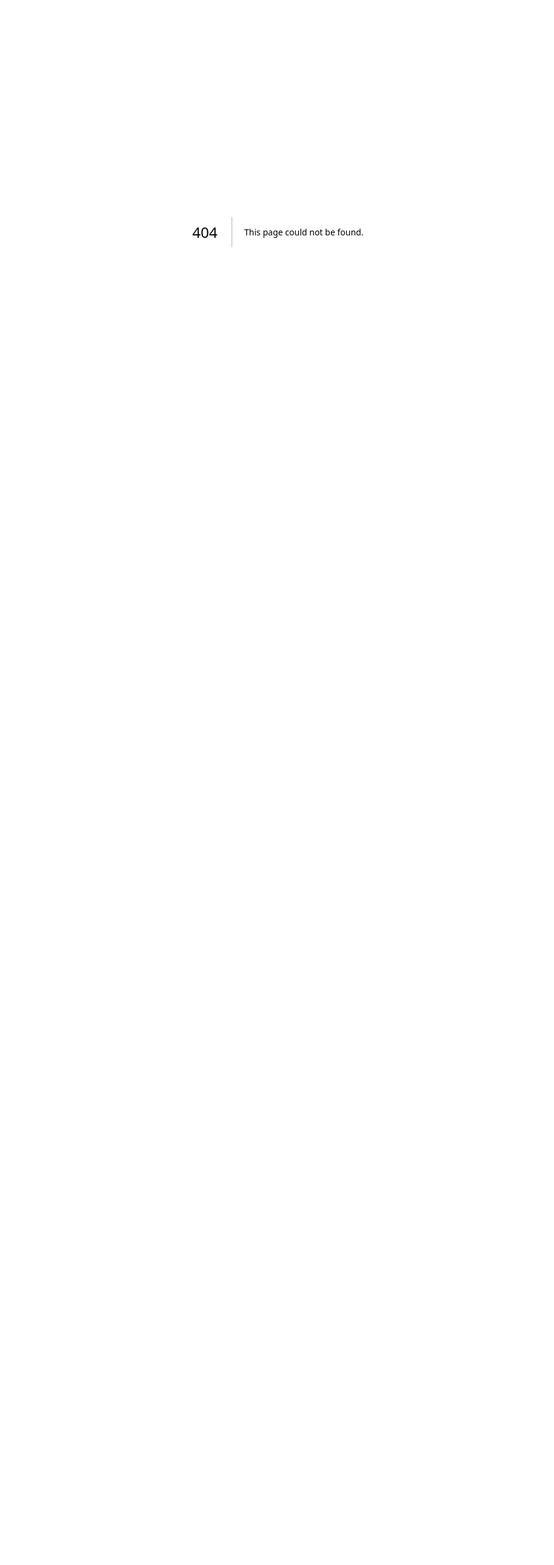
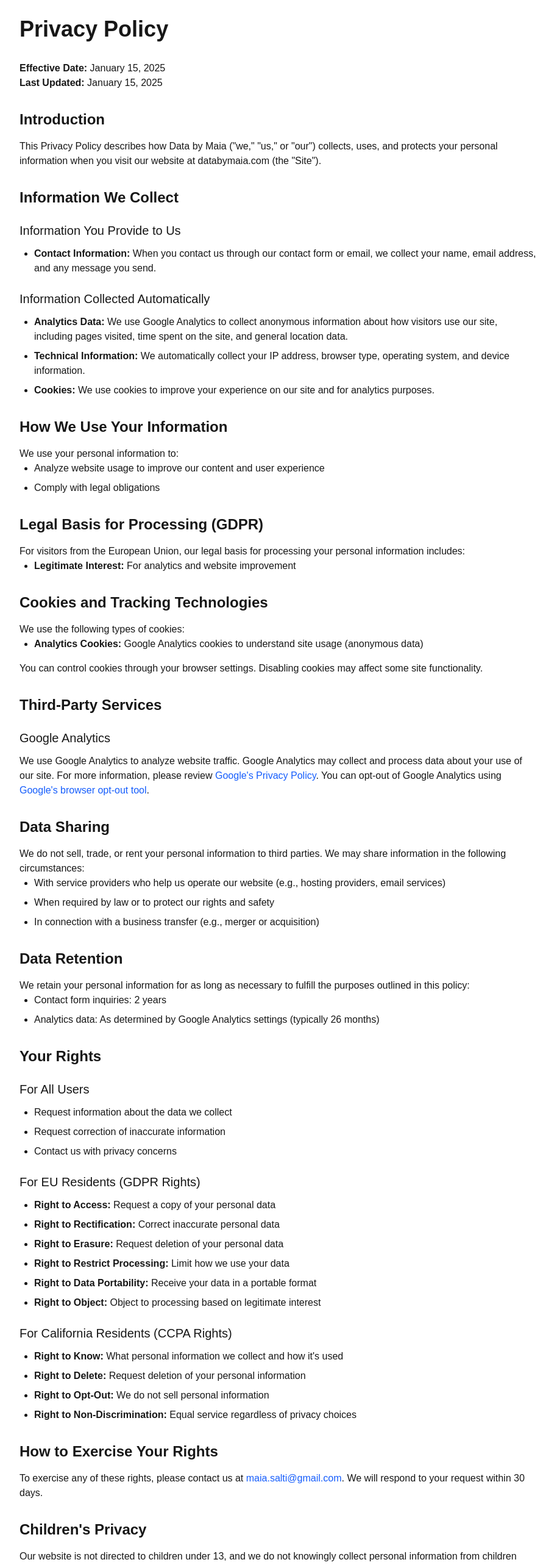
Before and after one commit to maiasalti/data-by-maia, a Next.js app: page /privacy-policy in a window 1280 px wide. Before the commit this address had no page. Shown: the part 20-2586 px from the top of the page at 61% size, without its empty margins (184-1093 px from the left). Before the commit the page ends 800 px from the top, so only its background shows below. Built offline with nearby package versions, Linux system fonts and the light colour scheme.

Commit message:
privacy policy

```diff
--- a/src/app/layout.js
+++ b/src/app/layout.js
@@ -1,4 +1,5 @@
 import { Geist, Geist_Mono } from "next/font/google";
+import Link from 'next/link';
 import "./globals.css";
 
 const geistSans = Geist({
@@ -34,7 +35,22 @@ export default function RootLayout({ children }) {
         />
       </head>
       <body className={`${geistSans.variable} ${geistMono.variable} antialiased`}>
-        {children}
+        <main className="min-h-screen">
+          {children}
+        </main>
+        <footer className="bg-gray-800 text-white py-4 text-center">
+          <div className="max-w-6xl mx-auto px-4">
+            <div className="space-x-4">
+              <Link href="/privacy-policy" className="text-gray-300 hover:text-white">
+                Privacy Policy
+              </Link>
+              <span className="text-gray-500">|</span>
+              <a href="mailto:maia.salti@gmail.com" className="text-gray-300 hover:text-white">
+                Contact
+              </a>
+            </div>
+          </div>
+        </footer>
       </body>
     </html>
   );
--- /dev/null
+++ b/src/app/privacy-policy/page.js
@@ -0,0 +1,149 @@
+export default function PrivacyPolicy() {
+  return (
+    <div className="max-w-4xl mx-auto px-6 py-12">
+      <h1 className="text-4xl font-bold mb-8">Privacy Policy</h1>
+
+      <div className="prose prose-lg max-w-none space-y-6">
+        <div>
+          <p><strong>Effective Date:</strong> January 15, 2025</p>
+          <p><strong>Last Updated:</strong> January 15, 2025</p>
+        </div>
+
+        <section>
+          <h2 className="text-2xl font-semibold mt-8 mb-4">Introduction</h2>
+          <p>This Privacy Policy describes how Data by Maia ("we," "us," or "our") collects, uses, and protects your personal information when you visit our website at databymaia.com (the "Site").</p>
+        </section>
+
+        <section>
+          <h2 className="text-2xl font-semibold mt-8 mb-4">Information We Collect</h2>
+
+          <h3 className="text-xl font-medium mt-6 mb-3">Information You Provide to Us</h3>
+          <ul className="list-disc pl-6 space-y-2">
+            <li><strong>Contact Information:</strong> When you contact us through our contact form or email, we collect your name, email address, and any message you send.</li>
+          </ul>
+
+          <h3 className="text-xl font-medium mt-6 mb-3">Information Collected Automatically</h3>
+          <ul className="list-disc pl-6 space-y-2">
+            <li><strong>Analytics Data:</strong> We use Google Analytics to collect anonymous information about how visitors use our site, including pages visited, time spent on the site, and general location data.</li>
+            <li><strong>Technical Information:</strong> We automatically collect your IP address, browser type, operating system, and device information.</li>
+            <li><strong>Cookies:</strong> We use cookies to improve your experience on our site and for analytics purposes.</li>
+          </ul>
+        </section>
+
+        <section>
+          <h2 className="text-2xl font-semibold mt-8 mb-4">How We Use Your Information</h2>
+          <p>We use your personal information to:</p>
+          <ul className="list-disc pl-6 space-y-2">
+            <li>Analyze website usage to improve our content and user experience</li>
+            <li>Comply with legal obligations</li>
+          </ul>
+        </section>
+
+        <section>
+          <h2 className="text-2xl font-semibold mt-8 mb-4">Legal Basis for Processing (GDPR)</h2>
+          <p>For visitors from the European Union, our legal basis for processing your personal information includes:</p>
+          <ul className="list-disc pl-6 space-y-2">
+            <li><strong>Legitimate Interest:</strong> For analytics and website improvement</li>
+          </ul>
+        </section>
+
+        <section>
+          <h2 className="text-2xl font-semibold mt-8 mb-4">Cookies and Tracking Technologies</h2>
+          <p>We use the following types of cookies:</p>
+          <ul className="list-disc pl-6 space-y-2">
+            <li><strong>Analytics Cookies:</strong> Google Analytics cookies to understand site usage (anonymous data)</li>
+          </ul>
+          <p className="mt-4">You can control cookies through your browser settings. Disabling cookies may affect some site functionality.</p>
+        </section>
+
+        <section>
+          <h2 className="text-2xl font-semibold mt-8 mb-4">Third-Party Services</h2>
+
+          <h3 className="text-xl font-medium mt-6 mb-3">Google Analytics</h3>
+          <p>We use Google Analytics to analyze website traffic. Google Analytics may collect and process data about your use of our site. For more information, please review <a href="https://policies.google.com/privacy" className="text-blue-600 hover:underline">Google's Privacy Policy</a>. You can opt-out of Google Analytics using <a href="https://tools.google.com/dlpage/gaoptout" className="text-blue-600 hover:underline">Google's browser opt-out tool</a>.</p>
+        </section>
+
+        <section>
+          <h2 className="text-2xl font-semibold mt-8 mb-4">Data Sharing</h2>
+          <p>We do not sell, trade, or rent your personal information to third parties. We may share information in the following circumstances:</p>
+          <ul className="list-disc pl-6 space-y-2">
+            <li>With service providers who help us operate our website (e.g., hosting providers, email services)</li>
+            <li>When required by law or to protect our rights and safety</li>
+            <li>In connection with a business transfer (e.g., merger or acquisition)</li>
+          </ul>
+        </section>
+
+        <section>
+          <h2 className="text-2xl font-semibold mt-8 mb-4">Data Retention</h2>
+          <p>We retain your personal information for as long as necessary to fulfill the purposes outlined in this policy:</p>
+          <ul className="list-disc pl-6 space-y-2">
+            <li>Contact form inquiries: 2 years</li>
+            <li>Analytics data: As determined by Google Analytics settings (typically 26 months)</li>
+          </ul>
+        </section>
+
+        <section>
+          <h2 className="text-2xl font-semibold mt-8 mb-4">Your Rights</h2>
+
+          <h3 className="text-xl font-medium mt-6 mb-3">For All Users</h3>
+          <ul className="list-disc pl-6 space-y-2">
+            <li>Request information about the data we collect</li>
+            <li>Request correction of inaccurate information</li>
+            <li>Contact us with privacy concerns</li>
+          </ul>
+
+          <h3 className="text-xl font-medium mt-6 mb-3">For EU Residents (GDPR Rights)</h3>
+          <ul className="list-disc pl-6 space-y-2">
+            <li><strong>Right to Access:</strong> Request a copy of your personal data</li>
+            <li><strong>Right to Rectification:</strong> Correct inaccurate personal data</li>
+            <li><strong>Right to Erasure:</strong> Request deletion of your personal data</li>
+            <li><strong>Right to Restrict Processing:</strong> Limit how we use your data</li>
+            <li><strong>Right to Data Portability:</strong> Receive your data in a portable format</li>
+            <li><strong>Right to Object:</strong> Object to processing based on legitimate interest</li>
+          </ul>
+
+          <h3 className="text-xl font-medium mt-6 mb-3">For California Residents (CCPA Rights)</h3>
+          <ul className="list-disc pl-6 space-y-2">
+            <li><strong>Right to Know:</strong> What personal information we collect and how it's used</li>
+            <li><strong>Right to Delete:</strong> Request deletion of your personal information</li>
+            <li><strong>Right to Opt-Out:</strong> We do not sell personal information</li>
+            <li><strong>Right to Non-Discrimination:</strong> Equal service regardless of privacy choices</li>
+          </ul>
+        </section>
+
+        <section>
+          <h2 className="text-2xl font-semibold mt-8 mb-4">How to Exercise Your Rights</h2>
+          <p>To exercise any of these rights, please contact us at <a href="mailto:maia.salti@gmail.com" className="text-blue-600 hover:underline">maia.salti@gmail.com</a>. We will respond to your request within 30 days.</p>
+        </section>
+
+        <section>
+          <h2 className="text-2xl font-semibold mt-8 mb-4">Children's Privacy</h2>
+          <p>Our website is not directed to children under 13, and we do not knowingly collect personal information from children under 13. If we learn that we have collected such information, we will delete it promptly.</p>
+        </section>
+
+        <section>
+          <h2 className="text-2xl font-semibold mt-8 mb-4">International Data Transfers</h2>
+          <p>If you are visiting from outside the United States, please be aware that your information may be transferred to and processed in the United States, where our servers are located.</p>
+        </section>
+
+        <section>
+          <h2 className="text-2xl font-semibold mt-8 mb-4">Changes to This Privacy Policy</h2>
+          <p>We may update this Privacy Policy from time to time. We will notify you of any changes by posting the new Privacy Policy on this page and updating the "Last Updated" date.</p>
+        </section>
+
+        <section>
+          <h2 className="text-2xl font-semibold mt-8 mb-4">Contact Us</h2>
+          <p>If you have any questions about this Privacy Policy or our privacy practices, please contact us at:</p>
+          <div className="mt-4">
+            <p><strong>Email:</strong> <a href="mailto:maia.salti@gmail.com" className="text-blue-600 hover:underline">maia.salti@gmail.com</a></p>
+            <p><strong>Website:</strong> databymaia.com</p>
+          </div>
+        </section>
+
+        <div className="border-t pt-6 mt-12">
+          <p className="text-sm text-gray-600 italic">This privacy policy template is provided for informational purposes only and should be reviewed by a qualified attorney before use.</p>
+        </div>
+      </div>
+    </div>
+  );
+}
```
Also changed, not shown: src/components/Footer.js (added).
